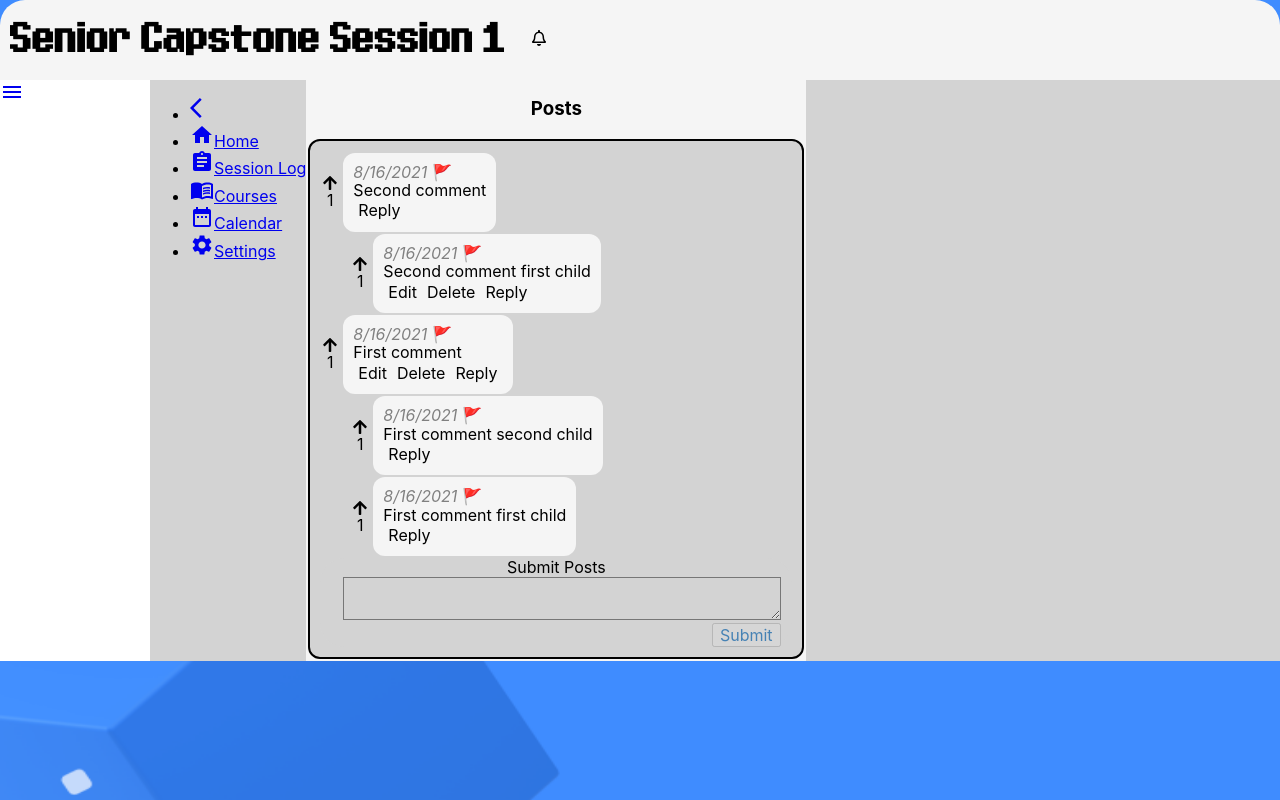
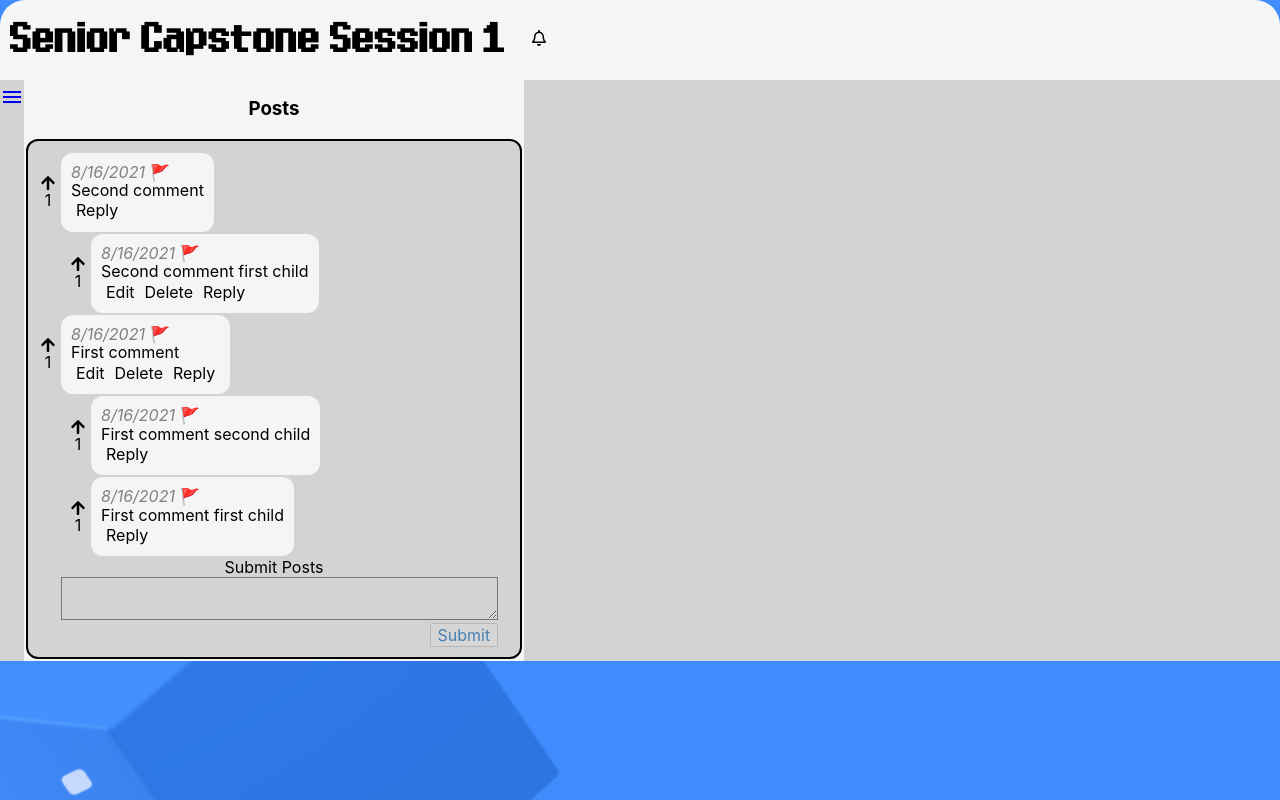
Before and after one commit to marideguia/ghost-post, a React (Create React App) app in the folder ghost-post-app/: page /Posts in a window 1280 px wide. Built offline with nearby package versions, Linux system fonts and the light colour scheme.

Commit message:
Update sidebar.css

```diff
--- a/ghost-post-app/src/sidebar.css
+++ b/ghost-post-app/src/sidebar.css
@@ -1,51 +1,74 @@
 .sidebar {
-  width: 100vw;
-  height: 100vh;
+  background-color: white;
+  display: flex;
+  height: 500px;
+  justify-content: start;
+  align-items: center;
+
 }
 
-body {
-  margin: 0px;
-  padding: 0;
+.menu-bars {
+  margin-left: 0px;
+  font-size: 2rem;
+  background: none;
 }
 
-.SideBar {
-  /* position: absolute; */
-  /* height: 100%; */
-  width: 150px;
+.nav-menu {
   background-color: white;
+  width: 250px;
+  height: 100vh;
+  display:flex;
+  justify-content: center;
+  position: fixed;
+  top: 0;
+  left: -100%;
+  transition: 850ms;
 }
 
-.SidebarList {
-  height: auto;
-  width: 100%;
-  padding: 0;
-  margin-top: 15px;
+.nav-menu.active{
+  left: 0;
+  transition: 350ms;
 }
 
-.SidebarList .row {
-  height: 100%;
-  width: 100%;
-  background-color: white;
-  list-style-type: none;
-  margin: 0;
+.nav-text{
   display: flex;
-  flex-direction: row;
-  color: gray;
-  justify-content: center;
+  justify-content: start;
   align-items: center;
-  font-family: Arial, Helvetica, sans-serif;
+  padding: 8px 0px 8px 16px;
+  list-style: none;
+  height: 60px;
 }
 
-.SidebarList #active {
-  background-color: blue;
+.nav-text a{
+  text-decoration: none;
+  color: gray;
+  font-size: 18px;
+  width: 95%;
+  height: 100%;
+  display: flex;
+  align-items: center;
+  padding: 0 16px;
+  border-radius: 4px;
 }
 
-.row #icon {
-  flex: 30%;
-  display: grid;
-  place-items: center;
+.nav-text a:hover{
+  background-color: blue;
+  color: white;
 }
 
-.row #title {
-  flex: 70%;
+.nav-menu-items{
+  width: 100%;
 }
+
+.navbar-toggle{
+  background-color: white;
+  width: 100%;
+  height: 80px;
+  justify-content: start;
+  display: flex;
+  align-items: center;
+}
+
+span{
+  margin-left: 16px;
+}
```
